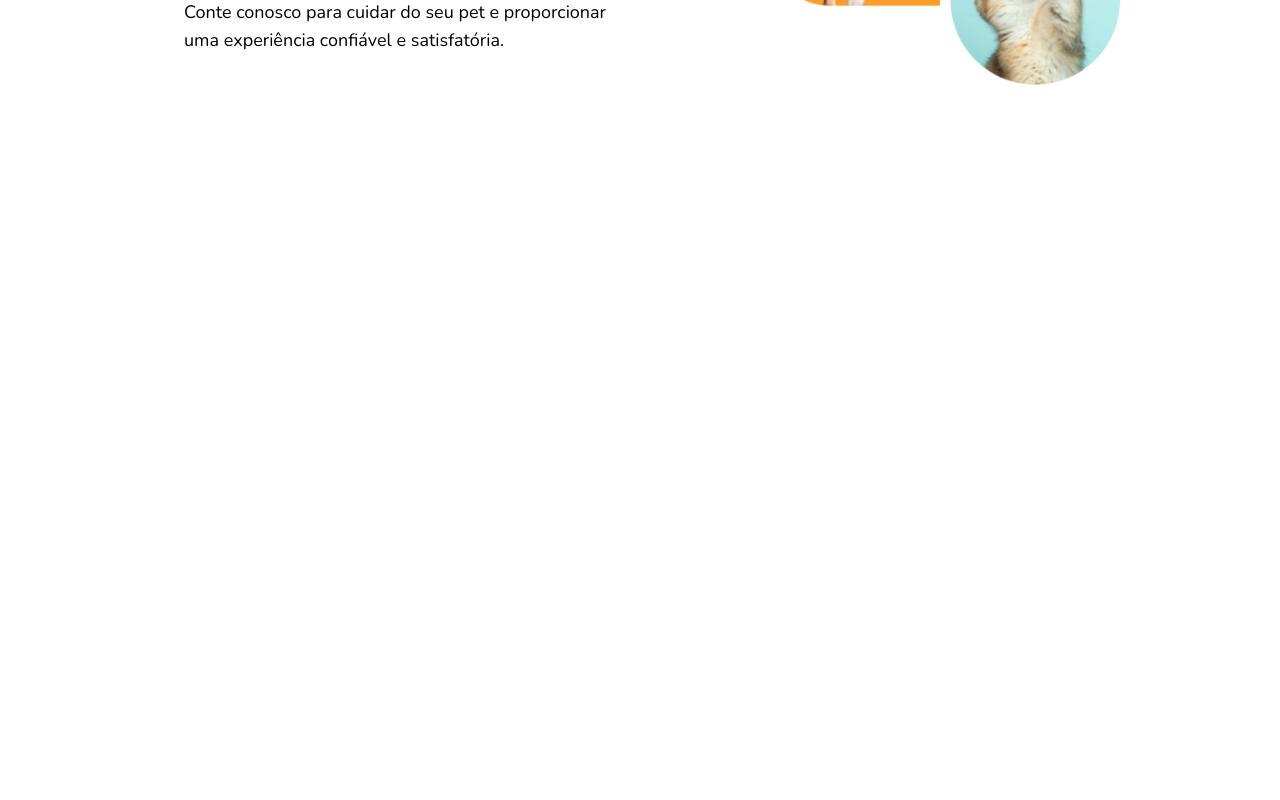
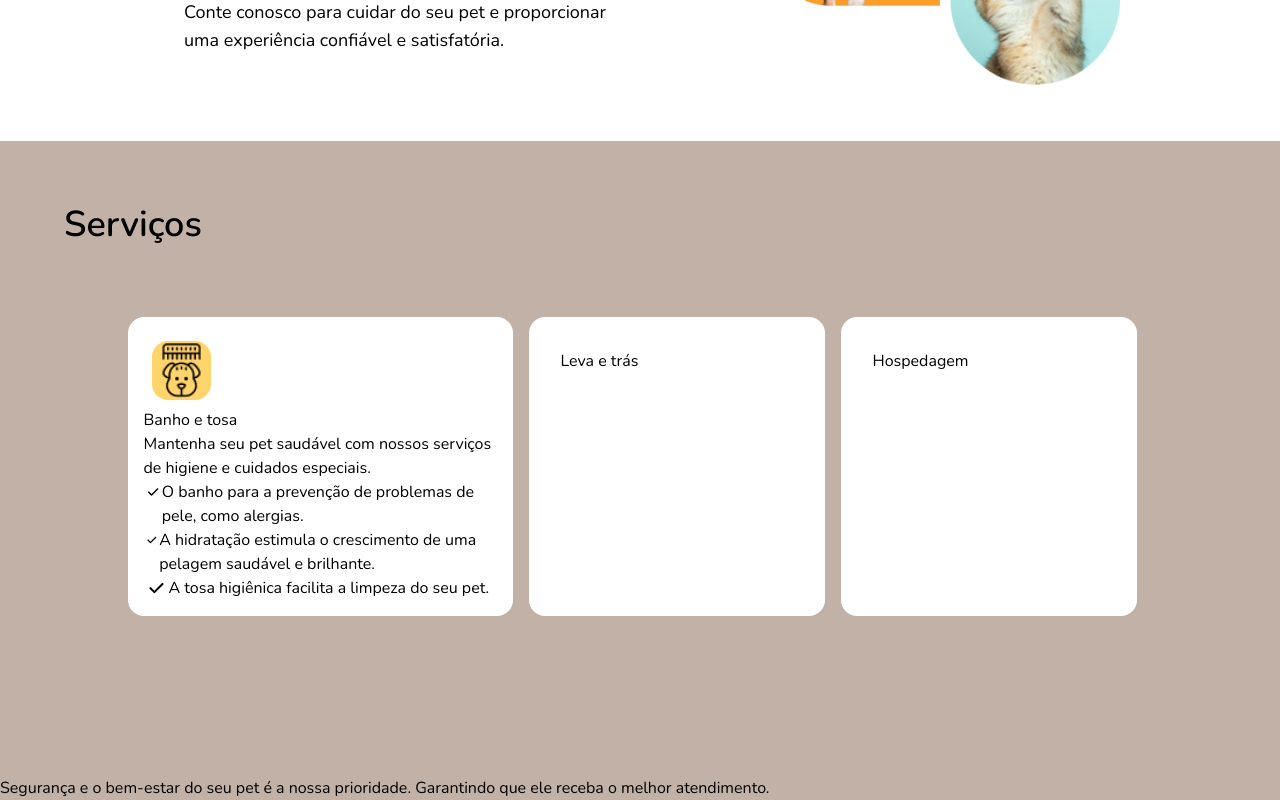
Before and after one commit to deniseschirmer/next-petschirmer, a Next.js app: page / in a window 1280 px wide. Shown: the part 1630-2430 px from the top of the page. Before the commit the page ends 1771 px from the top, so only its background shows below. Built offline with nearby package versions, Linux system fonts and the light colour scheme.

Commit message:
feat: adding component services

```diff
--- a/src/app/page.tsx
+++ b/src/app/page.tsx
@@ -3,12 +3,14 @@ import { FontAwesomeIcon } from "@fortawesome/react-fontawesome";
 import { faCode } from "@fortawesome/free-solid-svg-icons";
 import Hero from "@/components/Hero";
 import Sobre from "@/components/Sobre";
+import Services from "@/components/Services";
 
 const Page: React.FC = () => {
   return (
     <>
       <Hero />
       <Sobre />
+      <Services />
     </>
   );
 };
--- /dev/null
+++ b/src/components/Services.tsx
@@ -0,0 +1,89 @@
+import React from "react";
+import Image from "next/image";
+
+const Services = () => {
+  return (
+    <section className="relative w-full">
+      <h1 className=" bg-light-brown text-center md:text-left text-3xl md:text-4xl font-semibold p-16 ">
+        Serviços
+      </h1>
+      <div className="flex flex-wrap md:flex-nowrap  w-full h-full  bg-light-brown px-12 md:px-4 lg:px-6 xl:px-12 pt-2 pb-40 gap-4 justify-center ">
+        <div className=" bg-white w-[340px]  md:w-[528px]  lg:w-[385px]  rounded-2xl p-4">
+          <Image
+            src="/dog-services.png"
+            alt="dog services"
+            className="object-top rounded-3xl p-2"
+            width={75}
+            height={75}
+          />
+          Banho e tosa
+          <p>
+            Mantenha seu pet saudável com nossos serviços de higiene e cuidados
+            especiais.
+          </p>
+          <p className="flex">
+            <svg
+              xmlns="http://www.w3.org/2000/svg"
+              width="25"
+              height="24"
+              viewBox="0 0 25 24"
+              fill="none"
+            >
+              <path
+                d="M19.2099 7.2101C19.117 7.11638 19.0064 7.04198 18.8845 6.99121C18.7627 6.94044 18.632 6.91431 18.4999 6.91431C18.3679 6.91431 18.2372 6.94044 18.1154 6.99121C17.9935 7.04198 17.8829 7.11638 17.79 7.2101L10.34 14.6701L7.20995 11.5301C7.11343 11.4369 6.99949 11.3636 6.87463 11.3143C6.74978 11.2651 6.61645 11.241 6.48227 11.2433C6.34809 11.2457 6.21568 11.2744 6.0926 11.3279C5.96953 11.3814 5.85819 11.4586 5.76495 11.5551C5.67171 11.6516 5.5984 11.7656 5.54919 11.8904C5.49999 12.0153 5.47586 12.1486 5.47818 12.2828C5.4805 12.417 5.50923 12.5494 5.56272 12.6725C5.61622 12.7955 5.69343 12.9069 5.78995 13.0001L9.62995 16.8401C9.72291 16.9338 9.83351 17.0082 9.95537 17.059C10.0772 17.1098 10.2079 17.1359 10.34 17.1359C10.472 17.1359 10.6027 17.1098 10.7245 17.059C10.8464 17.0082 10.957 16.9338 11.05 16.8401L19.2099 8.68011C19.3115 8.58646 19.3925 8.47281 19.4479 8.34631C19.5033 8.21981 19.5319 8.08321 19.5319 7.94511C19.5319 7.807 19.5033 7.6704 19.4479 7.5439C19.3925 7.4174 19.3115 7.30375 19.2099 7.2101Z"
+                fill="black"
+              />
+            </svg>
+            O banho para a prevenção de problemas de pele, como alergias.
+          </p>
+          <p className="flex">
+            <svg
+              xmlns="http://www.w3.org/2000/svg"
+              width="25"
+              height="24"
+              viewBox="0 0 25 24"
+              fill="none"
+            >
+              <path
+                d="M19.2099 7.2101C19.117 7.11638 19.0064 7.04198 18.8845 6.99121C18.7627 6.94044 18.632 6.91431 18.4999 6.91431C18.3679 6.91431 18.2372 6.94044 18.1154 6.99121C17.9935 7.04198 17.8829 7.11638 17.79 7.2101L10.34 14.6701L7.20995 11.5301C7.11343 11.4369 6.99949 11.3636 6.87463 11.3143C6.74978 11.2651 6.61645 11.241 6.48227 11.2433C6.34809 11.2457 6.21568 11.2744 6.0926 11.3279C5.96953 11.3814 5.85819 11.4586 5.76495 11.5551C5.67171 11.6516 5.5984 11.7656 5.54919 11.8904C5.49999 12.0153 5.47586 12.1486 5.47818 12.2828C5.4805 12.417 5.50923 12.5494 5.56272 12.6725C5.61622 12.7955 5.69343 12.9069 5.78995 13.0001L9.62995 16.8401C9.72291 16.9338 9.83351 17.0082 9.95537 17.059C10.0772 17.1098 10.2079 17.1359 10.34 17.1359C10.472 17.1359 10.6027 17.1098 10.7245 17.059C10.8464 17.0082 10.957 16.9338 11.05 16.8401L19.2099 8.68011C19.3115 8.58646 19.3925 8.47281 19.4479 8.34631C19.5033 8.21981 19.5319 8.08321 19.5319 7.94511C19.5319 7.807 19.5033 7.6704 19.4479 7.5439C19.3925 7.4174 19.3115 7.30375 19.2099 7.2101Z"
+                fill="black"
+              />
+            </svg>
+            A hidratação estimula o crescimento de uma pelagem saudável e
+            brilhante.
+          </p>
+          <p className="flex ">
+            <svg
+              xmlns="http://www.w3.org/2000/svg"
+              width="25"
+              height="24"
+              viewBox="0 0 25 24"
+              fill="none"
+            >
+              <path
+                d="M19.2099 7.2101C19.117 7.11638 19.0064 7.04198 18.8845 6.99121C18.7627 6.94044 18.632 6.91431 18.4999 6.91431C18.3679 6.91431 18.2372 6.94044 18.1154 6.99121C17.9935 7.04198 17.8829 7.11638 17.79 7.2101L10.34 14.6701L7.20995 11.5301C7.11343 11.4369 6.99949 11.3636 6.87463 11.3143C6.74978 11.2651 6.61645 11.241 6.48227 11.2433C6.34809 11.2457 6.21568 11.2744 6.0926 11.3279C5.96953 11.3814 5.85819 11.4586 5.76495 11.5551C5.67171 11.6516 5.5984 11.7656 5.54919 11.8904C5.49999 12.0153 5.47586 12.1486 5.47818 12.2828C5.4805 12.417 5.50923 12.5494 5.56272 12.6725C5.61622 12.7955 5.69343 12.9069 5.78995 13.0001L9.62995 16.8401C9.72291 16.9338 9.83351 17.0082 9.95537 17.059C10.0772 17.1098 10.2079 17.1359 10.34 17.1359C10.472 17.1359 10.6027 17.1098 10.7245 17.059C10.8464 17.0082 10.957 16.9338 11.05 16.8401L19.2099 8.68011C19.3115 8.58646 19.3925 8.47281 19.4479 8.34631C19.5033 8.21981 19.5319 8.08321 19.5319 7.94511C19.5319 7.807 19.5033 7.6704 19.4479 7.5439C19.3925 7.4174 19.3115 7.30375 19.2099 7.2101Z"
+                fill="black"
+              />
+            </svg>
+            A tosa higiênica facilita a limpeza do seu pet.
+          </p>
+        </div>
+        <div className="bg-white w-full md:w-1/2 lg:w-1/3 xl:w-1/4 p-4 md:p-6 lg:p-8 rounded-2xl">
+          Leva e trás
+        </div>
+        <div className="bg-white w-full md:w-1/2 lg:w-1/3 xl:w-1/4 p-4 md:p-6 lg:p-8 rounded-2xl">
+          Hospedagem
+        </div>
+        <div />
+      </div>
+      <div className="bg-light-brown">
+        <p>
+          Segurança e o bem-estar do seu pet é a nossa prioridade. Garantindo
+          que ele receba o melhor atendimento.
+        </p>
+      </div>
+    </section>
+  );
+};
+
+export default Services;
```
Also changed, not shown: public/dog-services.png (added).
